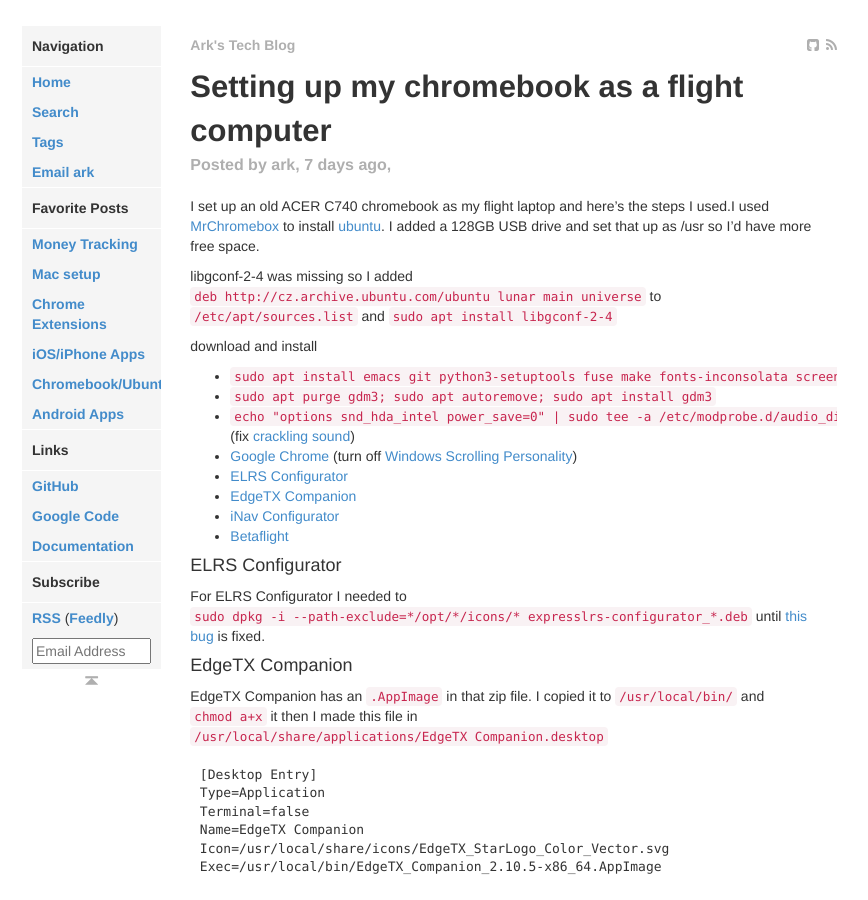
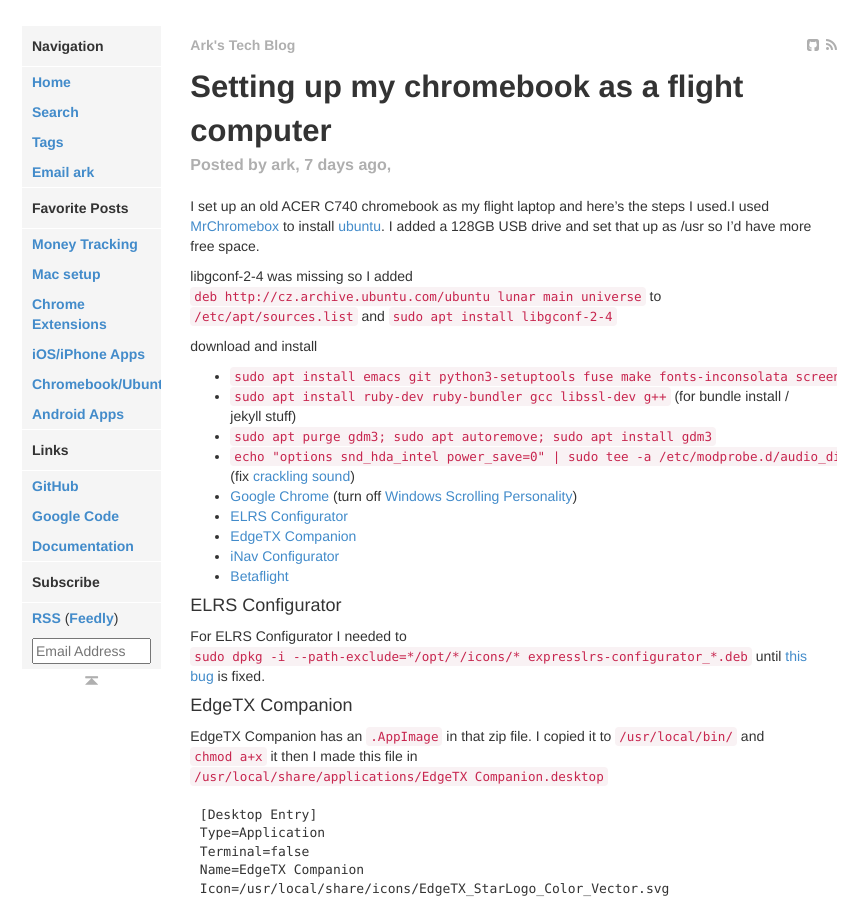
Before and after one commit to arkarkark/arkarkark.github.io, a Jekyll site: the page built from _posts/2024-10-23-chromebook-ubuntu.md, in a window 1280 px wide and 900 px high. Shown: the whole window, without its empty margins (203-1071 px from the left). Built offline with Jekyll 4.4.1, drawn with Linux system fonts in a browser that asks for light colours; some web fonts are replaced.

Commit message:
commands to get bundler to work

```diff
--- a/_posts/2024-10-23-chromebook-ubuntu.md
+++ b/_posts/2024-10-23-chromebook-ubuntu.md
@@ -25,6 +25,7 @@
 download and install
 
  * `sudo apt install emacs git python3-setuptools fuse make fonts-inconsolata screen`
+ * `sudo apt install ruby-dev ruby-bundler gcc libssl-dev g++` (for bundle install / jekyll stuff)
  * `sudo apt purge gdm3; sudo apt autoremove; sudo apt install gdm3`
  * `echo "options snd_hda_intel power_save=0" | sudo tee -a /etc/modprobe.d/audio_disable_powersave.conf` (fix [crackling sound](https://askubuntu.com/questions/1230833/annoying-click-popping-sound-on-ubuntu-20-04))
  * [Google Chrome](https://google.com/chrome) (turn off [Windows Scrolling Personality](chrome://flags/#windows-scrolling-personality))
```
Also changed, not shown: Gemfile.lock.
